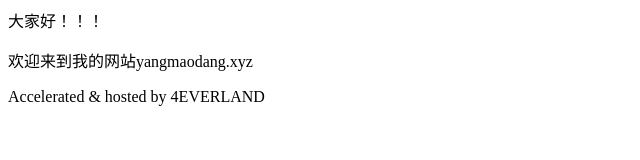
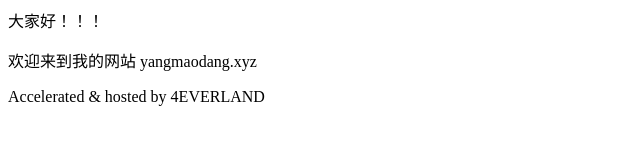
Before and after one commit to xiaolibohan/xiaolibohan.gi, a plain HTML site: page index.html in a window 1280 px wide. Shown: the full height of the page, 0-640 px from the left. Drawn offline with Linux system fonts and the light colour scheme.

Commit message:
Update index.html

```diff
--- a/index.html
+++ b/index.html
@@ -1,3 +1,3 @@
 <p>大家好！！！</p>
-<p>欢迎来到我的网站yangmaodang.xyz</p>
+<p>欢迎来到我的网站  yangmaodang.xyz </p>
 <p>Accelerated & hosted by 4EVERLAND</p>
```
